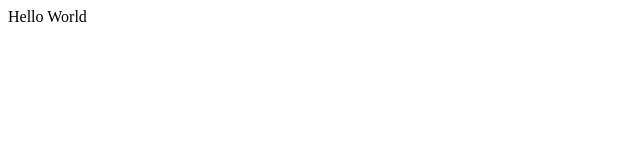
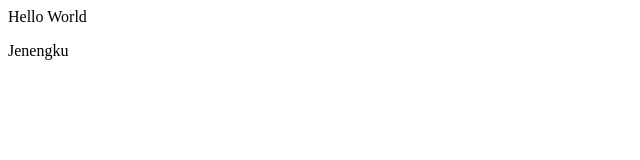
Before and after one commit to muchammadardan/belajar_git, a plain HTML site: page index.html in a window 1280 px wide. Shown: the full height of the page, 0-640 px from the left. Drawn offline with Linux system fonts and the light colour scheme.

Commit message:
tambah nama commit

```diff
--- a/index.html
+++ b/index.html
@@ -8,5 +8,10 @@
 </head>
 <body>
     Hello World
+    <div>
+        <p>
+            Jenengku
+        </p>
+    </div>
 </body>
 </html>
```
